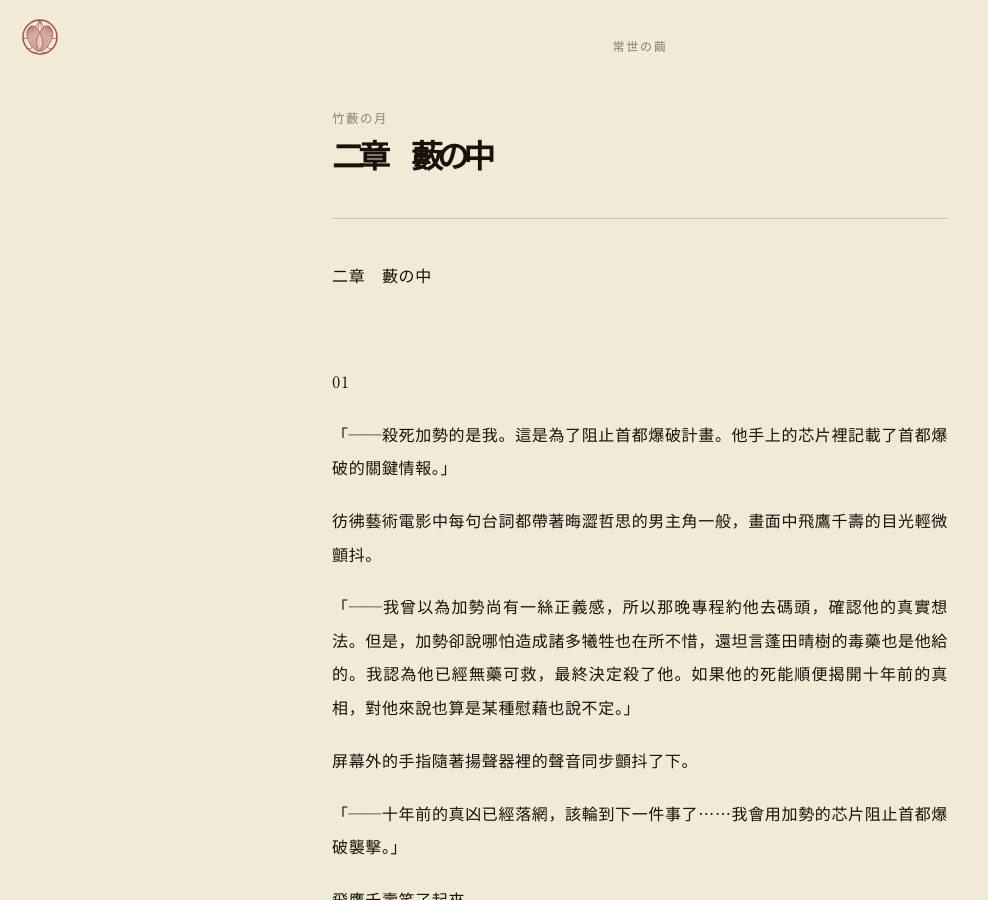
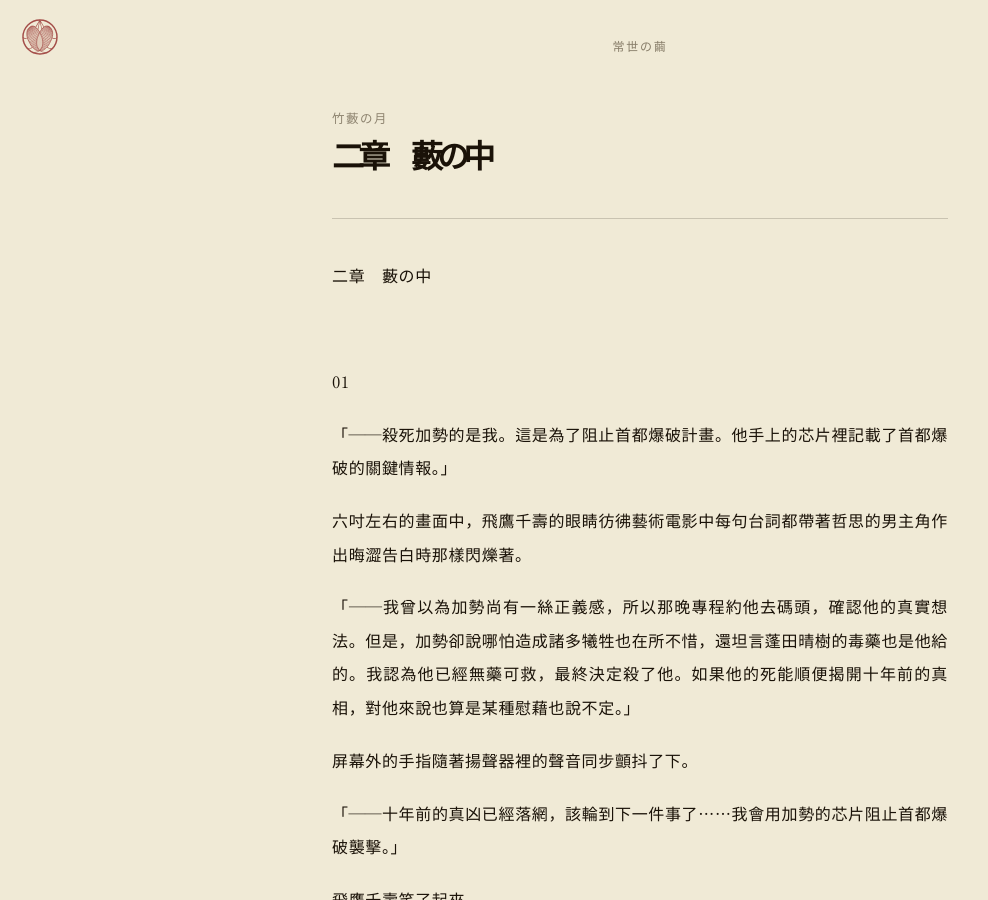
Before and after one commit to AriaYura/eternalnessstudy, a Jekyll site: the page built from posts/takeyabunotsuki/t-02.md, in a window 1280 px wide and 900 px high. Shown: the whole window, without its empty margins (0-988 px from the left). Built offline with Jekyll 4.4.1, drawn with Linux system fonts in a browser that asks for light colours; some web fonts are replaced.

Commit message:
small fix t-02-01 0808

```diff
--- a/posts/takeyabunotsuki/t-02.md
+++ b/posts/takeyabunotsuki/t-02.md
@@ -16,7 +16,7 @@ permalink: /posts/takeyabunotsuki/t-02/
 
 「——殺死加勢的是我。這是為了阻止首都爆破計畫。他手上的芯片裡記載了首都爆破的關鍵情報。」
 
-彷彿藝術電影中每句台詞都帶著晦澀哲思的男主角一般，畫面中飛鷹千壽的目光輕微顫抖。
+六吋左右的畫面中，飛鷹千壽的眼睛彷彿藝術電影中每句台詞都帶著哲思的男主角作出晦澀告白時那樣閃爍著。
 
 「——我曾以為加勢尚有一絲正義感，所以那晚專程約他去碼頭，確認他的真實想法。但是，加勢卻說哪怕造成諸多犧牲也在所不惜，還坦言蓬田晴樹的毒藥也是他給的。我認為他已經無藥可救，最終決定殺了他。如果他的死能順便揭開十年前的真相，對他來說也算是某種慰藉也說不定。」
 
```
